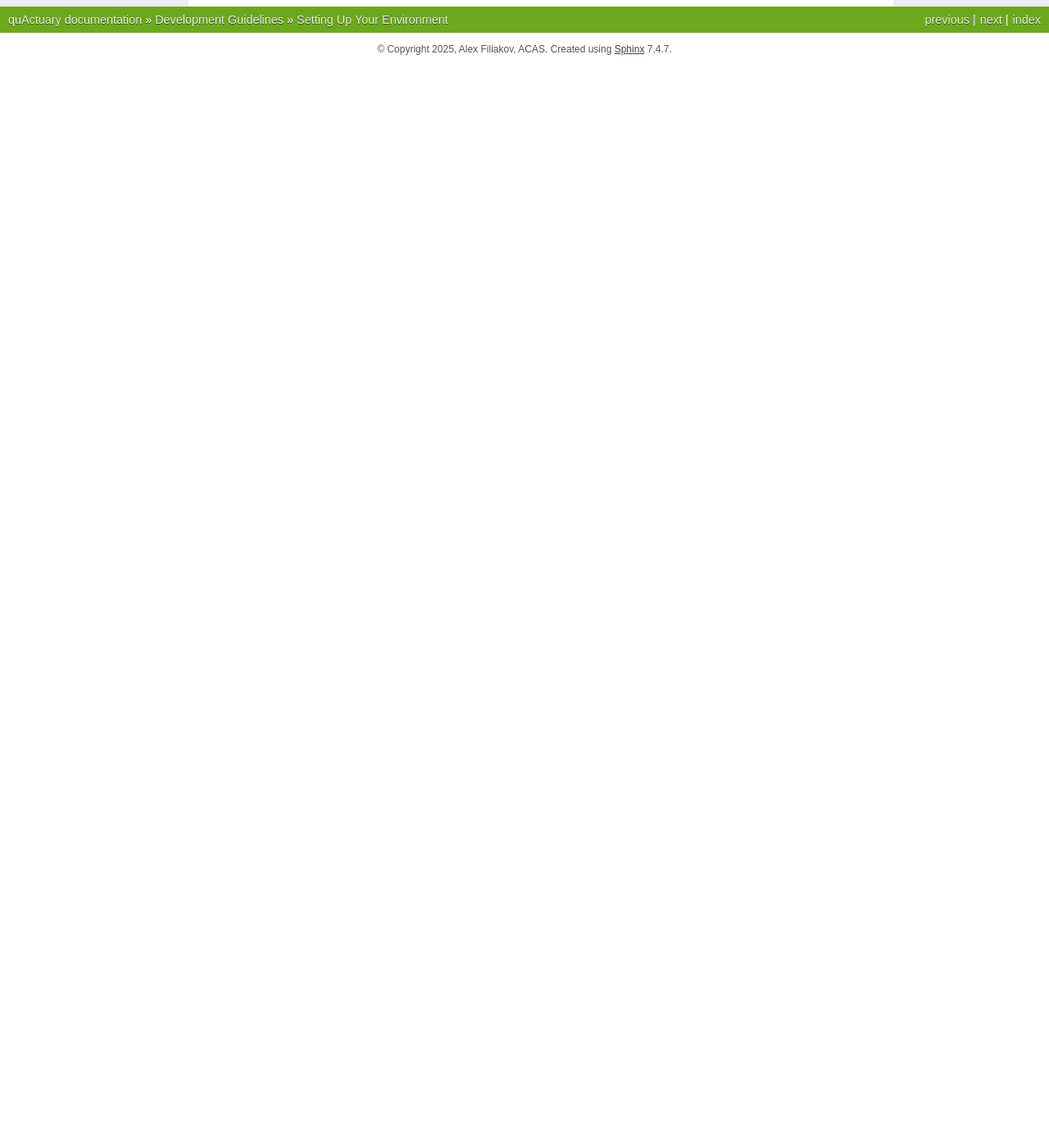
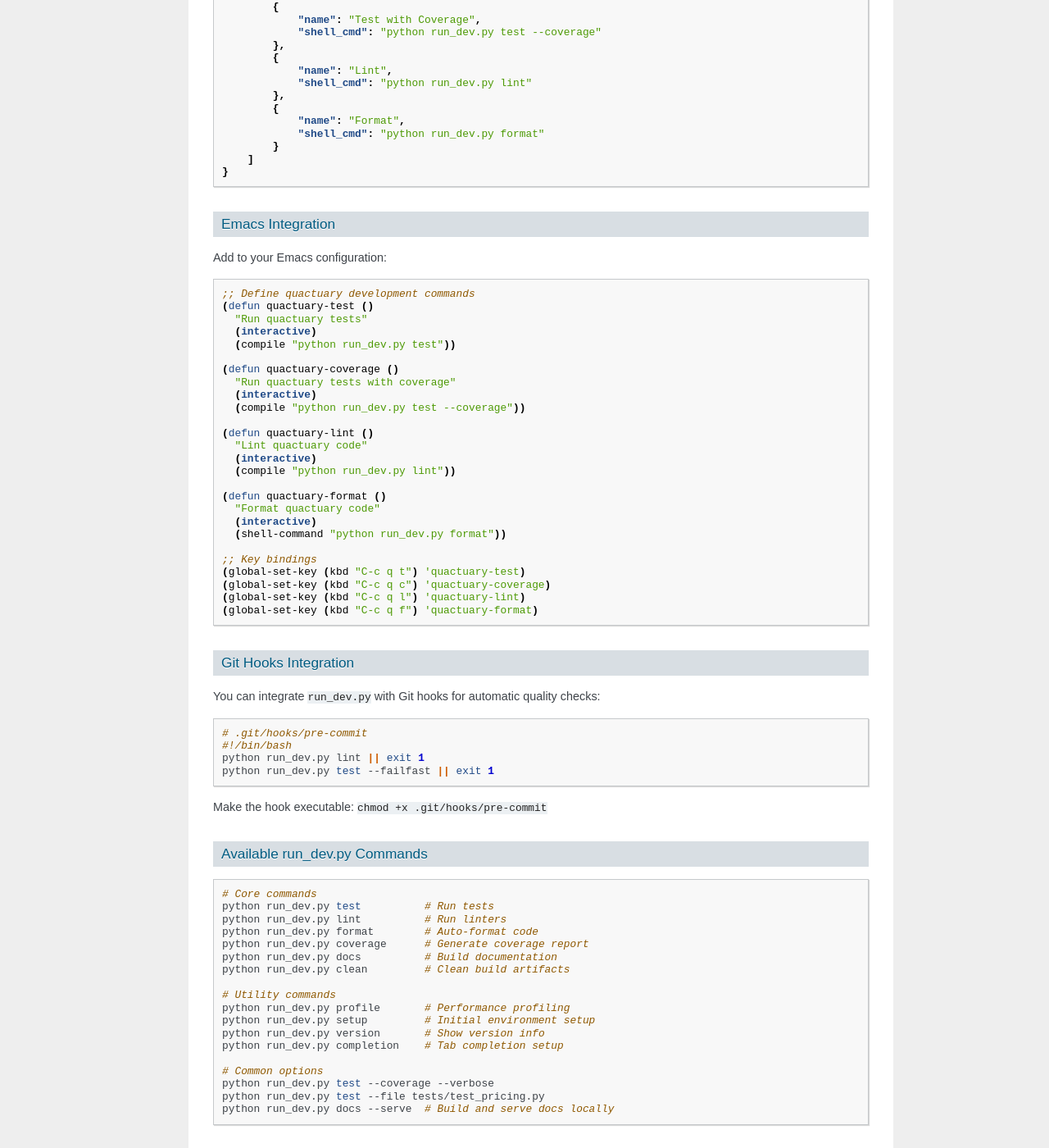
Before and after one commit to AlexFiliakov/quactuary, a Sphinx documentation site: the page built from docs/source/development/setting_up_environment.rst, in a window 1280 px wide and 1400 px high, scrolled down 8002 px. Shown: the whole window at 82% size. Built offline with Sphinx 7.4.7, drawn with Linux system fonts in a browser that asks for light colours; pages that are not in the unit, such as notebooks, are missing from menus; the version number could not be read and is left out; before the commit the page ends 8082 px from its top, so only the background shows below that; some of the changed text lies outside the part shown.

Commit message:
docs: update development setup and fix compound distribution imports
- Update environment setup documentation
- Fix import statements in compound distributions
- Update Sobol test suite for better coverage

```diff
--- a/docs/source/development/setting_up_environment.rst
+++ b/docs/source/development/setting_up_environment.rst
@@ -302,6 +302,219 @@ For working with examples and tutorials:
    # Start notebook server
    jupyter notebook
 
+IDE Integration with run_dev.py
+================================
+
+The quactuary project includes ``run_dev.py``, a centralized development script that integrates with various IDEs and editors.
+
+Terminal/Shell Integration
+--------------------------
+
+Enable tab completion for easier command discovery:
+
+.. code-block:: bash
+
+   # View tab completion setup instructions
+   python run_dev.py completion
+
+   # For bash users, add to ~/.bashrc:
+   # Follow the bash completion instructions shown
+
+   # For zsh users, add to ~/.zshrc:
+   # Follow the zsh completion instructions shown
+
+VS Code Integration
+-------------------
+
+Add these tasks to ``.vscode/tasks.json`` for quick access:
+
+.. code-block:: json
+
+   {
+       "version": "2.0.0",
+       "tasks": [
+           {
+               "label": "Run Tests",
+               "type": "shell",
+               "command": "python run_dev.py test",
+               "group": {
+                   "kind": "test",
+                   "isDefault": true
+               }
+           },
+           {
+               "label": "Run Tests with Coverage",
+               "type": "shell",
+               "command": "python run_dev.py test --coverage",
+               "group": "test"
+           },
+           {
+               "label": "Lint Code",
+               "type": "shell",
+               "command": "python run_dev.py lint",
+               "group": "build"
+           },
+           {
+               "label": "Format Code",
+               "type": "shell",
+               "command": "python run_dev.py format",
+               "group": "build"
+           },
+           {
+               "label": "Build Docs",
+               "type": "shell",
+               "command": "python run_dev.py docs",
+               "group": "build"
+           }
+       ]
+   }
+
+You can then run these tasks with ``Ctrl+Shift+P`` → "Tasks: Run Task".
+
+PyCharm Integration
+-------------------
+
+Set up Run Configurations:
+
+1. **Run Tests**:
+   - Script path: ``run_dev.py``
+   - Parameters: ``test --coverage``
+   - Working directory: Project root
+
+2. **Lint**:
+   - Script path: ``run_dev.py``
+   - Parameters: ``lint``
+   - Working directory: Project root
+
+3. **Format**:
+   - Script path: ``run_dev.py``
+   - Parameters: ``format``
+   - Working directory: Project root
+
+You can also add external tools under Settings → Tools → External Tools.
+
+Vim/Neovim Integration
+----------------------
+
+Add these commands to your ``.vimrc`` or ``init.vim``:
+
+.. code-block:: vim
+
+   " Run tests
+   command! QuactuaryTest :!python run_dev.py test
+   command! QuactuaryCoverage :!python run_dev.py test --coverage
+
+   " Code quality
+   command! QuactuaryLint :!python run_dev.py lint
+   command! QuactuaryFormat :!python run_dev.py format
+
+   " Documentation
+   command! QuactuaryDocs :!python run_dev.py docs
+
+   " Shortcuts
+   nnoremap <leader>qt :QuactuaryTest<CR>
+   nnoremap <leader>qc :QuactuaryCoverage<CR>
+   nnoremap <leader>ql :QuactuaryLint<CR>
+   nnoremap <leader>qf :QuactuaryFormat<CR>
+
+Sublime Text Integration
+------------------------
+
+Add a build system (Tools → Build System → New Build System):
+
+.. code-block:: json
+
+   {
+       "shell_cmd": "python run_dev.py test",
+       "working_dir": "${project_path}",
+       "variants": [
+           {
+               "name": "Test with Coverage",
+               "shell_cmd": "python run_dev.py test --coverage"
+           },
+           {
+               "name": "Lint",
+               "shell_cmd": "python run_dev.py lint"
+           },
+           {
+               "name": "Format",
+               "shell_cmd": "python run_dev.py format"
+           }
+       ]
+   }
+
+Emacs Integration
+-----------------
+
+Add to your Emacs configuration:
+
+.. code-block:: elisp
+
+   ;; Define quactuary development commands
+   (defun quactuary-test ()
+     "Run quactuary tests"
+     (interactive)
+     (compile "python run_dev.py test"))
+
+   (defun quactuary-coverage ()
+     "Run quactuary tests with coverage"
+     (interactive)
+     (compile "python run_dev.py test --coverage"))
+
+   (defun quactuary-lint ()
+     "Lint quactuary code"
+     (interactive)
+     (compile "python run_dev.py lint"))
+
+   (defun quactuary-format ()
+     "Format quactuary code"
+     (interactive)
+     (shell-command "python run_dev.py format"))
+
+   ;; Key bindings
+   (global-set-key (kbd "C-c q t") 'quactuary-test)
+   (global-set-key (kbd "C-c q c") 'quactuary-coverage)
+   (global-set-key (kbd "C-c q l") 'quactuary-lint)
+   (global-set-key (kbd "C-c q f") 'quactuary-format)
+
+Git Hooks Integration
+---------------------
+
+You can integrate ``run_dev.py`` with Git hooks for automatic quality checks:
+
+.. code-block:: bash
+
+   # .git/hooks/pre-commit
+   #!/bin/bash
+   python run_dev.py lint || exit 1
+   python run_dev.py test --failfast || exit 1
+
+Make the hook executable: ``chmod +x .git/hooks/pre-commit``
+
+Available run_dev.py Commands
+-----------------------------
+
+.. code-block:: bash
+
+   # Core commands
+   python run_dev.py test          # Run tests
+   python run_dev.py lint          # Run linters
+   python run_dev.py format        # Auto-format code
+   python run_dev.py coverage      # Generate coverage report
+   python run_dev.py docs          # Build documentation
+   python run_dev.py clean         # Clean build artifacts
+
+   # Utility commands
+   python run_dev.py profile       # Performance profiling
+   python run_dev.py setup         # Initial environment setup
+   python run_dev.py version       # Show version info
+   python run_dev.py completion    # Tab completion setup
+
+   # Common options
+   python run_dev.py test --coverage --verbose
+   python run_dev.py test --file tests/test_pricing.py
+   python run_dev.py docs --serve  # Build and serve docs locally
+
 Docker Environment (Optional)
 ==============================
 
```
Also changed, not shown: 2 other files.
